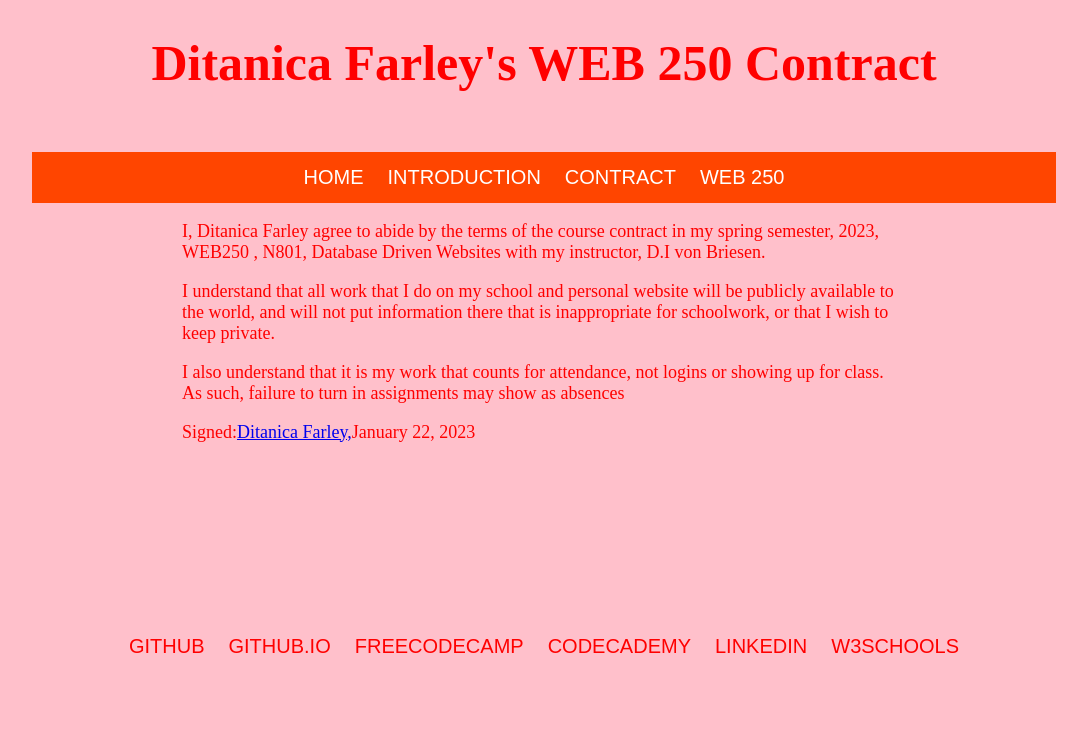
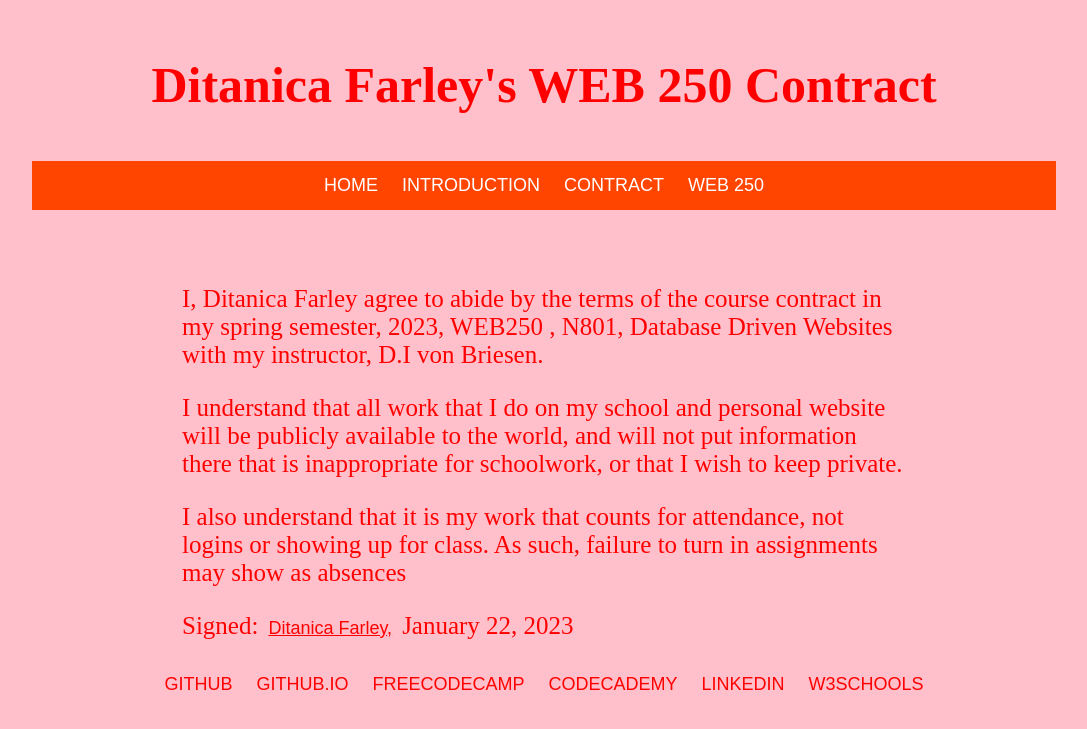
Before and after one commit to ditanica424/ditanica424.github.io, a PHP site: page /contract.html in a window 1280 px wide. Shown: the top 729 px of the page, without its empty margins (96-1183 px from the left). Run offline with PHP 8.4, Linux system fonts and the light colour scheme.

Commit message:
Update default3.css

```diff
--- a/Styles/default3.css
+++ b/Styles/default3.css
@@ -10,8 +10,8 @@ body {
 
 
 header {
-    height: 118px;
-    text-align: center;
+    padding-top: 14px;
+    padding-bottom: 14px;
 }
 
 
@@ -24,7 +24,7 @@ nav {
 
 main {
     height: 400px;
-    padding-top: 0px;
+    padding-top: 50px;
     padding-left: 150px;
     padding-right: 150px;
 }
@@ -36,6 +36,7 @@ footer {
 }
 
 h1 {
+    text-align: center;
     color: red;
     font-style: normal;
     font-size: 50px;
@@ -48,24 +49,31 @@ p {
 }
 
 main p {
-    font-size: 18px;
+    font-size: 25px;
 }
 
-
-nav a {
-    text-decoration: none;
-    color: white;
+main a {
+    color: red;
     font-family: Arial, Helvetica, sans-serif;
-    font-size: 20px;
+    font-size: 18px;
     padding-left: 10px;
     padding-right: 10px;
 }
 
+nav a {
+    color: white;
+    font-family: Arial, Helvetica, sans-serif;
+    font-size: 18px;
+    padding-left: 10px;
+    padding-right: 10px;
+    text-decoration: none;
+}
+
 footer a {
-    text-decoration: none;
     color: red;
     font-family: Arial, Helvetica, sans-serif;
-    font-size: 20px;
+    font-size: 18px;
     padding-left: 10px;
     padding-right: 10px;
+    text-decoration: none;
 }
```
